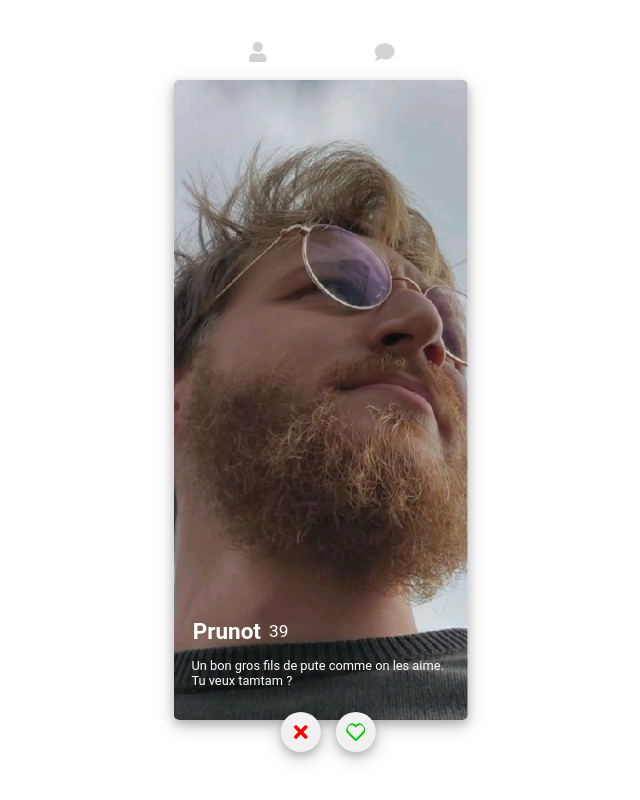
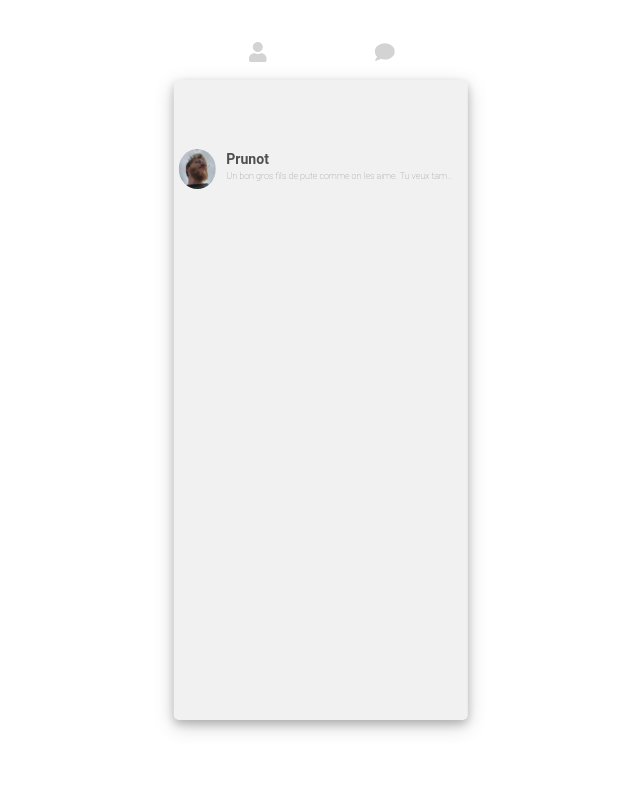
Before and after one commit to sylvainPanneau/banger, a React (Create React App) app: page / in a window 1280 px wide. Both pictures are taken after a click on the icon 703 px from the left and 51 px from the top of the page. Shown: the whole page, without its empty margins (319-959 px from the left). Built offline with nearby package versions, Linux system fonts and the light colour scheme.

Commit message:
refactored conditionnal rendering and styling

```diff
--- a/src/App.css
+++ b/src/App.css
@@ -223,7 +223,7 @@ body{
   /* this container is placed at the left bottom corner */
   position: absolute;
   top: 10%;
-  left: 100%;
+  /* left: 100%; */
   display: flex;
   flex-direction: row;
   overflow: hidden;
@@ -241,6 +241,7 @@ body{
   width: 100%;
   height: 100%;
   padding: 5px;
+  cursor: pointer;
 }
 
 .match-profile-picture {
@@ -260,6 +261,7 @@ body{
   /* crop the picture */
   object-fit: cover;
   border-radius: 50%;
+  cursor: pointer;
 }
 
 .match-not-image {
@@ -515,3 +517,14 @@ body{
 .button-send:active {
   transform: scale(0.9);
 }
+
+@keyframes inAnimation {
+  0% {
+    opacity: 0;
+    visibility: hidden;
+  }
+  100% {
+    opacity: 1;
+    visibility: visible;
+  }
+}
--- a/src/App.js
+++ b/src/App.js
@@ -9,7 +9,7 @@ function App() {
     <div className="App">
       {renderHeader}
       <Card mode={mode} />
-      <NavBar />
+      {mode === 'card' && <NavBar/>}
     </div>
   );
 }
--- a/src/Card.js
+++ b/src/Card.js
@@ -2,52 +2,11 @@ import React, { useState, useEffect } from 'react';
 import Messages_app from './Messages_app';
 
 export default function Card({ mode }) {
-  // render card or message app depending on the mode.
-  // the mode changes when the user clicks on the message app.
-
-  mode === 'card' ? cardUI() : messageUI();
-
-  function cardUI(){
-    rightToLeft('match-unit');
-    // transition .navbar from their position to the bottom.
-    setTimeout(() => {
-      document.getElementsByClassName('navbar')[0].style.bottom = '-100%';
-      document.getElementsByClassName('navbar')[0].style.transition = 'bottom 0.5s';
-    }, 1);
-  }
-
-  function messageUI(){
-    leftToRight('card-body');
-    setTimeout(() => {
-      document.getElementsByClassName('navbar')[0].style.bottom = '-5%';
-      document.getElementsByClassName('navbar')[0].style.transition = 'bottom 0.5s';
-    }, 1);
-  }
-
-  function rightToLeft(className) {
-    setTimeout(() => {
-      document.getElementsByClassName(className)[0].style.transition =
-        'left 0.5s';
-      document.getElementsByClassName(className)[0].style.left = '0';
-      document.getElementsByClassName('card-body')[0].style.transition =
-        'left 0.5s';
-      document.getElementsByClassName('card-body')[0].style.left = '-100%';
-    }, 1);
-  }
-  function leftToRight(className) {
-    setTimeout(() => {
-      document.getElementsByClassName(className)[0].style.transition =
-        'left 0.5s';
-      document.getElementsByClassName(className)[0].style.left = '0';
-      document.getElementsByClassName('match-unit')[0].style.transition =
-        'left 0.5s';
-      document.getElementsByClassName('match-unit')[0].style.left = '100%';
-    }, 1);
-  }
+  const animation = { animation: 'inAnimation 250ms ease-in' };
 
   return (
     <div className="card">
-      <div className="card-body">
+      {mode === 'card' && <div className="card-body" style={animation}>
         <img
           src={require('./images/prunot.jpeg')}
           alt="image"
@@ -62,8 +21,8 @@ export default function Card({ mode }) {
             Un bon gros fils de pute comme on les aime. Tu veux tamtam ?
           </p>
         </div>
-      </div>
-      <Messages_app className="messages-app" />
+      </div>}
+      {mode === 'message' && <Messages_app animation={animation}/>}
     </div>
   );
 }
--- a/src/Match_unit.js
+++ b/src/Match_unit.js
@@ -1,18 +1,22 @@
 // This component is used to represent one match in the match list.
 // It serves as a preview of the messages between the two users.
 
-import React from 'react';
+import React, { useState, useEffect } from 'react';
 import Match_unit_messages from './Match_unit_messages';
 import Prunot from './images/prunot.jpeg';
 
-export default function Match_unit() {
+export default function Match_unit({ animation }) {
+  const [mode, setMode] = useState();
+  useEffect(() => {
+    setMode('unit');
+  }, []);
   return (
     <>
-      <div className="match-unit">
-        {/* <div>
-                <div className='match-info-wrapper'>
+      {mode === 'unit' && <div className="match-unit" style={animation}>
+        <div>
+                <div className='match-info-wrapper' onClick={() => setMode('messages')}>
                     <div className="match-profile-picture">
-                        <img src={Prunot} alt="profile-picture" />
+                        <img src={Prunot} alt="profile-picture"/>
                     </div>
                     <div className='match-not-image'>
                         <h3 className="match-name">Prunot</h3>
@@ -22,9 +26,9 @@ export default function Match_unit() {
                         </p>
                     </div>
                 </div>
-            </div> */}
-      </div>
-      <Match_unit_messages />
+            </div>
+      </div>}
+      {mode === 'messages' && <Match_unit_messages animation={animation} setMode={setMode}/>}
     </>
   );
 }
--- a/src/Match_unit_messages.js
+++ b/src/Match_unit_messages.js
@@ -3,10 +3,10 @@ import Messages_Actions from './Messages_Actions';
 import Messages_Body from './Messages_Body';
 import Messages_Header from './Messages_Header';
 
-export default function Match_unit_messages() {
+export default function Match_unit_messages({setMode, animation}) {
   return (
-    <div className="match-unit-messages">
-      <Messages_Header />
+    <div className="match-unit-messages" style={animation}>
+      <Messages_Header setMode={setMode}/>
       <Messages_Body />
       <Messages_Actions/>
     </div>
--- a/src/Messages_Header.js
+++ b/src/Messages_Header.js
@@ -1,10 +1,13 @@
 import React from 'react';
 import { ReactComponent as Back } from './images/svg/chevron-left-solid.svg';
 
-export default function Messages_Header() {
+export default function Messages_Header({setMode}) {
   return (
     <div className="messages-header">
-      <Back className="messages-header-back" />
+      <Back
+        className="messages-header-back"
+        onClick={() => setMode('unit')}
+      />
       <img
         src={require('./images/prunot.jpeg')}
         alt="profile-picture"
--- a/src/Messages_app.js
+++ b/src/Messages_app.js
@@ -1,6 +1,6 @@
 import React from 'react';
 import Match_unit from './Match_unit';
 
-export default function Messages_app() {
-  return <Match_unit />;
+export default function Messages_app({ animation }) {
+  return <Match_unit animation={animation}/>;
 }
```
